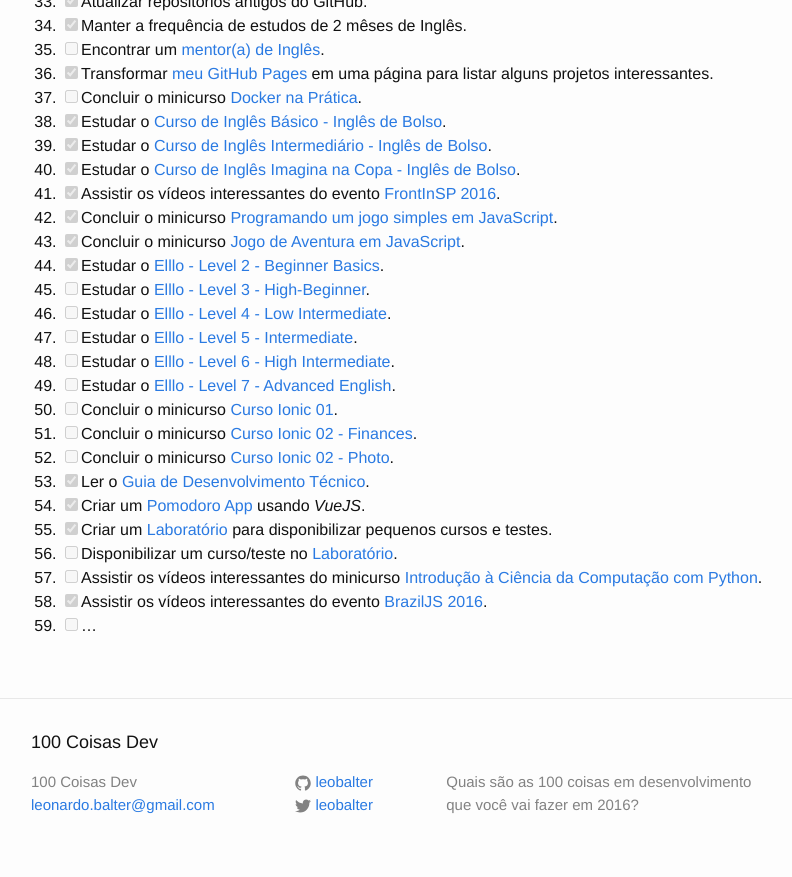
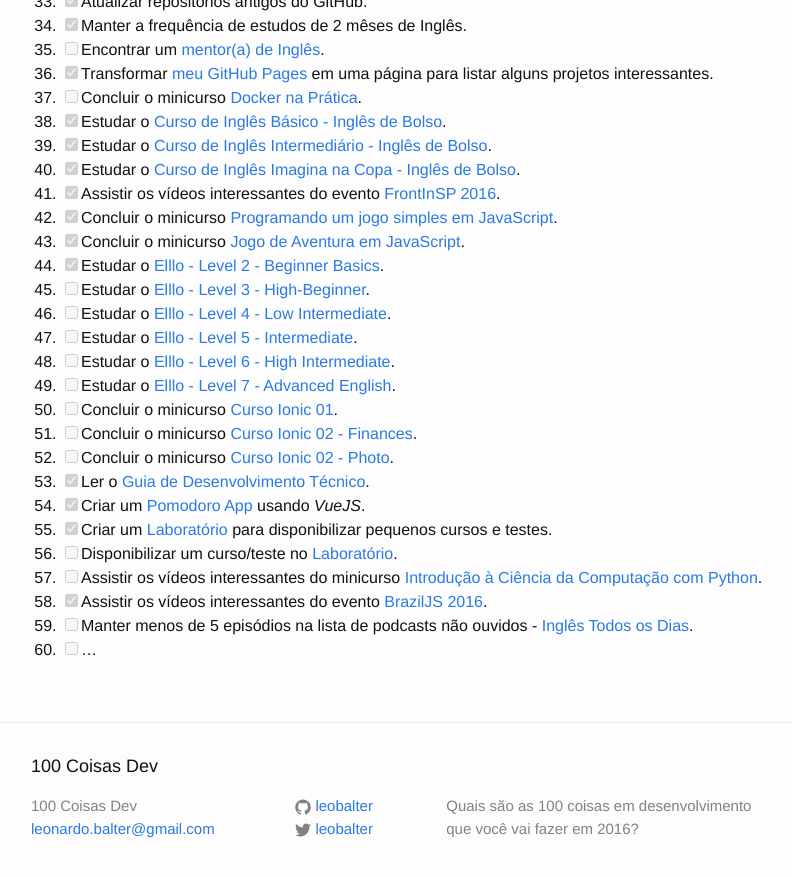
Before and after one commit to leobalter/100-coisas-dev, a Jekyll site: the page built from _posts/listas/2016-01-18-ftonato.markdown, in a window 1280 px wide and 900 px high, scrolled down 978 px. Shown: the top 877 px of the window, without its empty margins (239-1031 px from the left). Built offline with Jekyll 4.4.1, drawn with Linux system fonts in a browser that asks for light colours; comment, search, counter and statistics services are not loaded.

Commit message:
Adicionar novo estudo de inglês (Inglês Todos os Dias)

```diff
--- a/_posts/listas/2016-01-18-ftonato.markdown
+++ b/_posts/listas/2016-01-18-ftonato.markdown
@@ -63,4 +63,5 @@ categories: listas
 56. [ ] Disponibilizar um curso/teste no [Laboratório](https://github.com/admcodelabschool).
 57. [ ] Assistir os vídeos interessantes do minicurso [Introdução à Ciência da Computação com Python](https://www.youtube.com/playlist?list=PLcoJJSvnDgcKpOi_UeneTNTIVOigRQwcn).
 58. [x] Assistir os vídeos interessantes do evento [BrazilJS 2016](https://www.youtube.com/playlist?list=PLg2lQYZDBwOTMMnclNPFZdbLPKKYNazXb).
-59. [ ] ...
+59. [ ] Manter menos de 5 episódios na lista de podcasts não ouvidos - [Inglês Todos os Dias](http://www.domineingles.com.br/category/ingles-todos-os-dias/).
+60. [ ] ...
```
